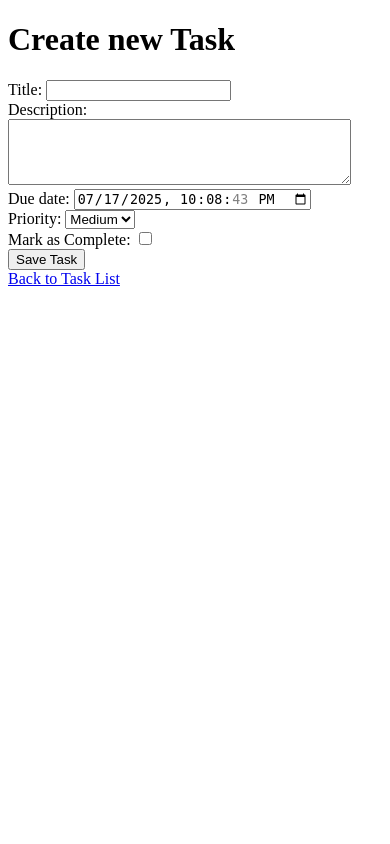
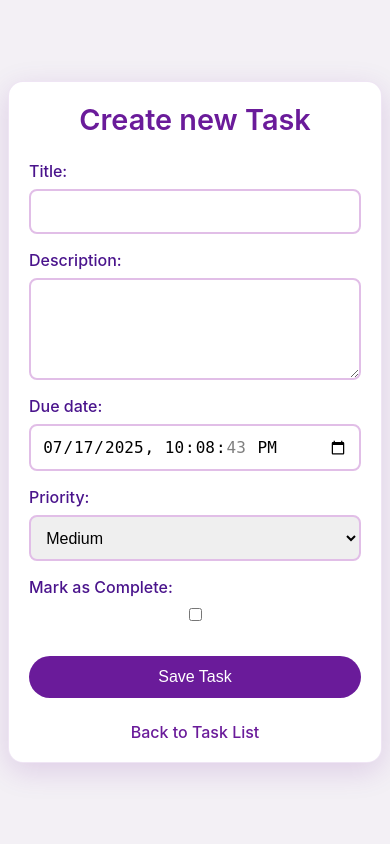
Before and after one commit to notacoham/todo_app_project, a Django app: page /tasks/create/ in a window 390 px wide. Run offline with Django 5.2, Linux system fonts and the light colour scheme; the visitor is signed in with stand-in values (Sample User, id 1).

Commit message:
feat: finish adding initial css styling to the html templates

```diff
--- /dev/null
+++ b/tasks/static/tasks/css/task_form.css
@@ -0,0 +1,139 @@
+body {
+  background-color: #f3f0f5;
+  display: flex;
+  min-height: 100vh;
+  margin: 0;
+  font-family: "Inter", Arial, sans-serif;
+  justify-content: center;
+  align-items: center;
+  padding: 1rem;
+  box-sizing: border-box;
+}
+
+.container {
+  background-color: white;
+  border-radius: 15px;
+  box-shadow: 0 8px 30px rgba(100, 0, 150, 0.15);
+  padding: 2rem;
+  max-width: 500px;
+  width: 100%;
+  min-height: auto;
+  text-align: center;
+  display: flex;
+  flex-direction: column;
+  gap: 1.5rem;
+  position: relative;
+  border: 1px solid rgba(100, 0, 150, 0.1);
+  box-sizing: border-box;
+}
+
+.title {
+  color: #6a1b9a;
+  font-size: clamp(1.8rem, 5vw, 2.5rem);
+  margin: 0;
+  font-weight: 600;
+}
+
+.form-container {
+  display: flex;
+  flex-direction: column;
+  gap: 1.2rem;
+  text-align: left;
+}
+
+.error-container {
+  display: flex;
+  flex-direction: column;
+  gap: 0.5rem;
+}
+
+.error-container label {
+  color: #4a148c;
+  font-weight: 500;
+  font-size: 1rem;
+}
+
+.error-container input,
+.error-container textarea,
+.error-container select {
+  padding: 0.8rem;
+  border: 2px solid #e1bee7;
+  border-radius: 8px;
+  font-size: 1rem;
+  transition: border-color 0.3s ease;
+}
+
+.error-container input:focus,
+.error-container textarea:focus,
+.error-container select:focus {
+  outline: none;
+  border-color: #6a1b9a;
+}
+
+.error-container small {
+  color: #666;
+  font-size: 0.85rem;
+}
+
+.error-list {
+  list-style: none;
+  padding: 0;
+  margin: 0;
+}
+
+.error {
+  color: #d32f2f;
+  font-size: 0.9rem;
+  margin-top: 0.3rem;
+}
+
+.submit-button {
+  background-color: #6a1b9a;
+  color: white;
+  padding: 12px 24px;
+  border: none;
+  border-radius: 25px;
+  font-weight: 500;
+  cursor: pointer;
+  transition: all 0.3s ease;
+  margin-top: 1rem;
+  font-size: 1rem;
+}
+
+.submit-button:hover {
+  background-color: #4a148c;
+  box-shadow: 0 4px 12px rgba(106, 27, 154, 0.3);
+}
+
+.nav-link {
+  color: #6a1b9a;
+  text-decoration: none;
+  font-weight: 500;
+  transition: color 0.3s ease;
+}
+
+.nav-link:hover {
+  color: #4a148c;
+  text-decoration: underline;
+}
+
+/* Mobile screens */
+@media (max-width: 480px) {
+  body {
+    padding: 0.5rem;
+  }
+
+  .container {
+    padding: 1.25rem;
+  }
+
+  .form-container {
+    gap: 1rem;
+  }
+
+  .error-container input,
+  .error-container textarea,
+  .error-container select {
+    padding: 0.7rem;
+  }
+}
--- a/tasks/templates/tasks/task_form.html
+++ b/tasks/templates/tasks/task_form.html
@@ -4,33 +4,35 @@
     <meta charset="UTF-8" />
     <meta name="viewport" content="width=device-width, initial-scale=1.0" />
     <title>{{ title }}</title>
+    {% load static %}
+    <link rel="stylesheet" href="{% static 'tasks/css/task_form.css' %}" />
   </head>
   <body>
-    <div>
-      <h1>{{ title }}</h1>
-      <form method="post">
+    <div class="container">
+      <h1 class="title">{{ title }}</h1>
+      <form method="post" class="form-container">
         {% csrf_token %} {% if form.non_field_errors %}
-        <ul>
+        <ul class="error-list">
           {% for error in form.non_field_errors %}
-          <li>{{ error }}</li>
+          <li class="error">{{ error }}</li>
           {% endfor %}
         </ul>
         {% endif %} {% for field in form %}
-        <div>
+        <div class="error-container">
           {{ field.label_tag }} {{ field }} {% if field.help_text %}
           <small>{{ field.help_text }}</small>
           {% endif %} {% if field.errors %}
-          <ul>
+          <ul class="error-list">
             {% for error in field.errors %}
-            <li>{{ error }}</li>
+            <li class="error">{{ error }}</li>
             {% endfor %}
           </ul>
           {% endif %}
         </div>
         {% endfor %}
-        <button type="submit">Save Task</button>
+        <button class="submit-button" type="submit">Save Task</button>
       </form>
-      <a href="{% url 'tasks:task_list' %}">Back to Task List</a>
+      <a href="{% url 'tasks:task_list' %}" class="nav-link">Back to Task List</a>
     </div>
   </body>
 </html>
```
Also changed, not shown: tasks/static/tasks/css/task_confirm_delete.css (added, +135 -0 lines), tasks/templates/tasks/task_confirm_delete.html (+13 -11 lines).
